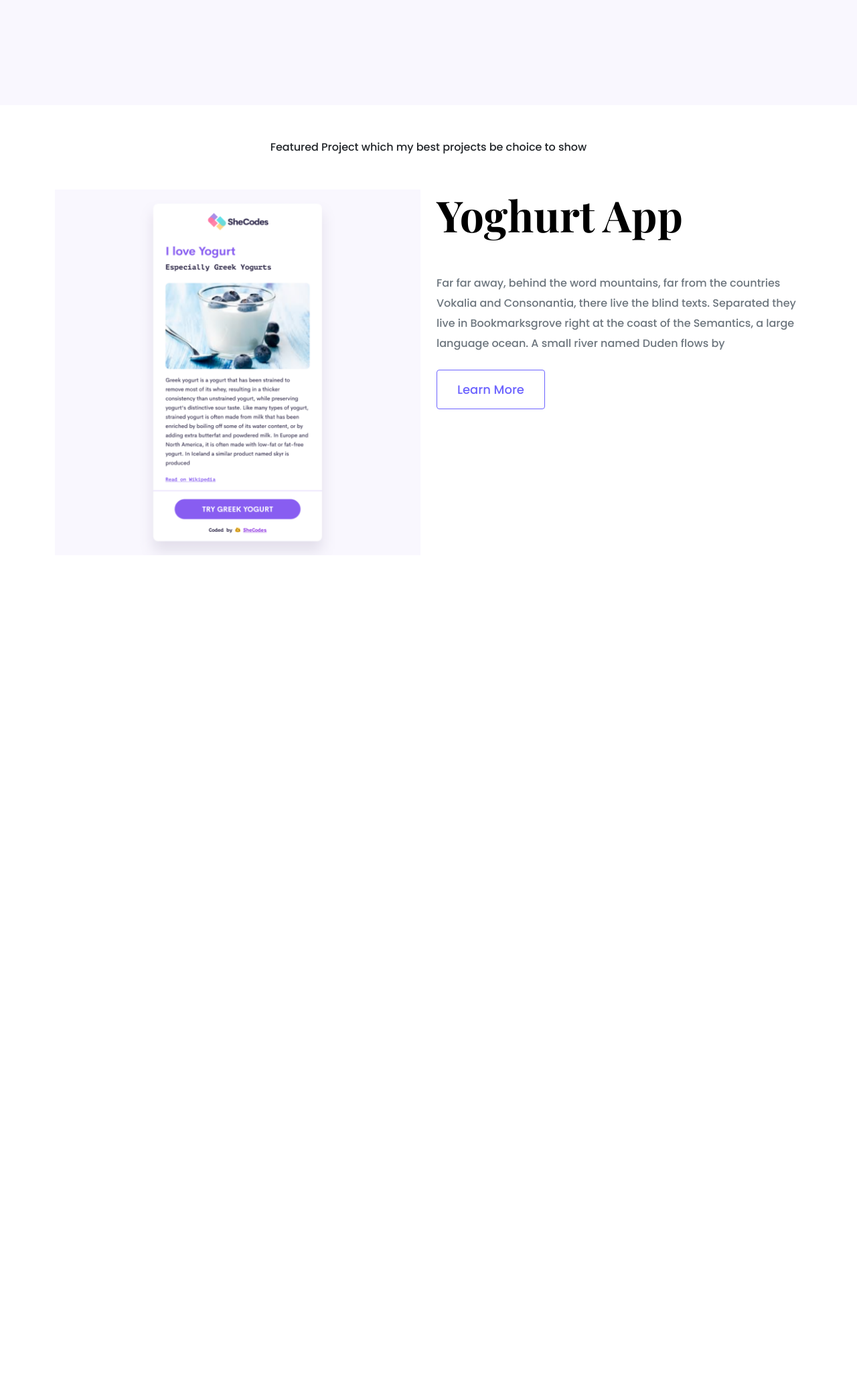
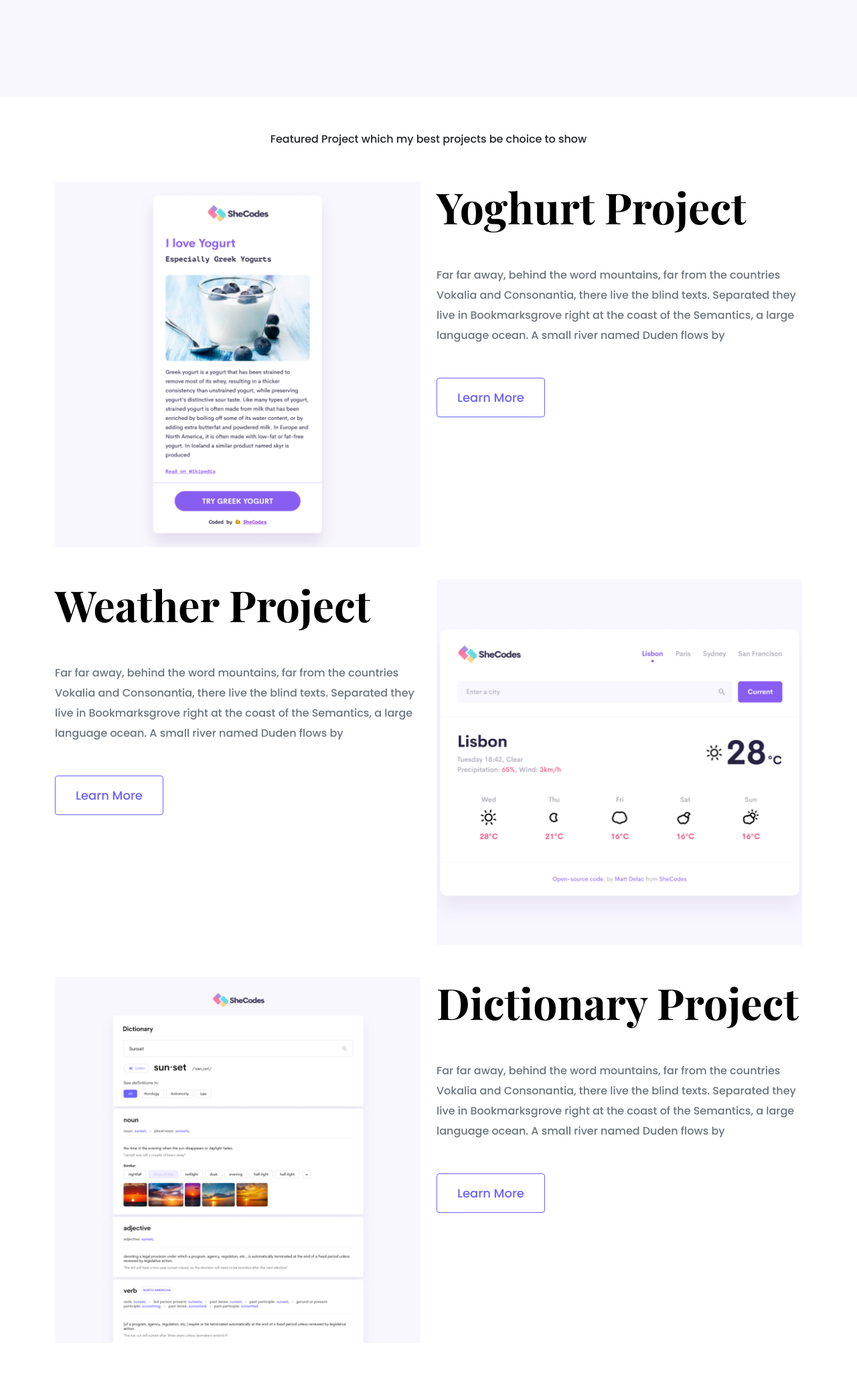
Before and after one commit to ellazondo/portfolio-follow-along, a plain HTML site: page index.html in a window 1280 px wide. Shown: the part 471-2524 px from the top of the page at 67% size. Before the commit the page ends 1300 px from the top, so only its background shows below. Drawn offline with nearby package versions, Linux system fonts and the light colour scheme.

Commit message:
css addons

```diff
--- a/index.html
+++ b/index.html
@@ -42,14 +42,48 @@
       Featured Project which my best projects be choice to show
     </p>
     <div class="container">
-      <div class="row">
-        <div class="col-6">
-          <img src="/images/yogurt.png" class="img-fluid" />
+      <div class="row mb-5">
+        <div class="col d-none d-lg-block">
+          <img src="/images/yogurt.png" class="img-fluid" alt="" />
         </div>
-        <div class="col-6">
-          <div class="product-description">
-            <h2 class="mb-5">Yoghurt App</h2>
-            <p class="mb-4 text-muted">
+        <div class="col">
+          <div class="project-description">
+            <h2 class="mb-5">Yoghurt Project</h2>
+            <p class="mb-5 text-muted">
+              Far far away, behind the word mountains, far from the countries
+              Vokalia and Consonantia, there live the blind texts. Separated
+              they live in Bookmarksgrove right at the coast of the Semantics, a
+              large language ocean. A small river named Duden flows by
+            </p>
+            <a href="" class="btn btn-branding-outline"> Learn More </a>
+          </div>
+        </div>
+      </div>
+      <div class="row mb-5">
+        <div class="col">
+          <div class="project-description">
+            <h2 class="mb-5">Weather Project</h2>
+            <p class="mb-5 text-muted">
+              Far far away, behind the word mountains, far from the countries
+              Vokalia and Consonantia, there live the blind texts. Separated
+              they live in Bookmarksgrove right at the coast of the Semantics, a
+              large language ocean. A small river named Duden flows by
+            </p>
+            <a href="" class="btn btn-branding-outline"> Learn More </a>
+          </div>
+        </div>
+        <div class="col d-none d-lg-block">
+          <img src="/images/weather.png" class="img-fluid" alt="" />
+        </div>
+      </div>
+      <div class="row mb-5">
+        <div class="col d-none d-lg-block">
+          <img src="/images/dictionary.png" class="img-fluid" alt="" />
+        </div>
+        <div class="col">
+          <div class="project-description">
+            <h2 class="mb-5">Dictionary Project</h2>
+            <p class="mb-5 text-muted">
               Far far away, behind the word mountains, far from the countries
               Vokalia and Consonantia, there live the blind texts. Separated
               they live in Bookmarksgrove right at the coast of the Semantics, a
--- a/styles/portfolio.css
+++ b/styles/portfolio.css
@@ -44,7 +44,7 @@ p {
 .hero h2 {
   font-family: var(--heading-font-family);
   font-weight: normal;
-  line-height: 2;
+  line-height: 1.5;
   font-size: 24px;
 }
 
@@ -76,6 +76,23 @@ p {
   padding: 15px 30px;
 }
 
-.product-description {
+.project-description {
   padding: 120px, 60px;
 }
+
+@media (max-width: 960px) {
+  h1 {
+    font-size: 60px;
+    line-height: 2;
+  }
+  h2 {
+    font-size: 42px;
+  }
+  .project-description {
+    padding: 0;
+    text-align: center;
+  }
+  .hero {
+    padding: 80px 20px;
+  }
+}
```
Also changed, not shown: ._index.html (added).
